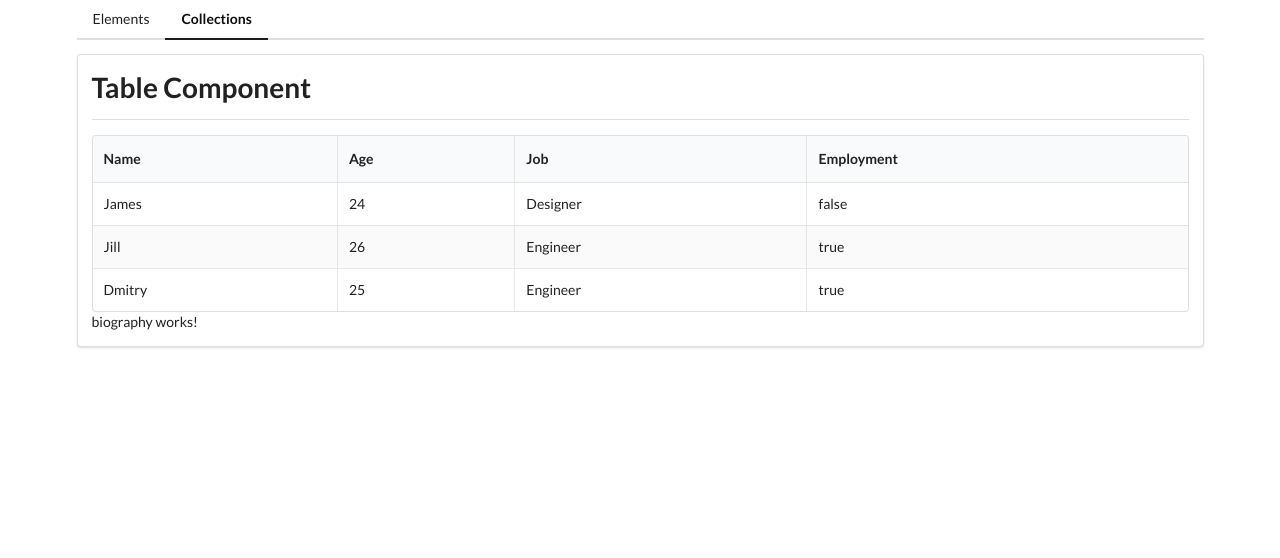
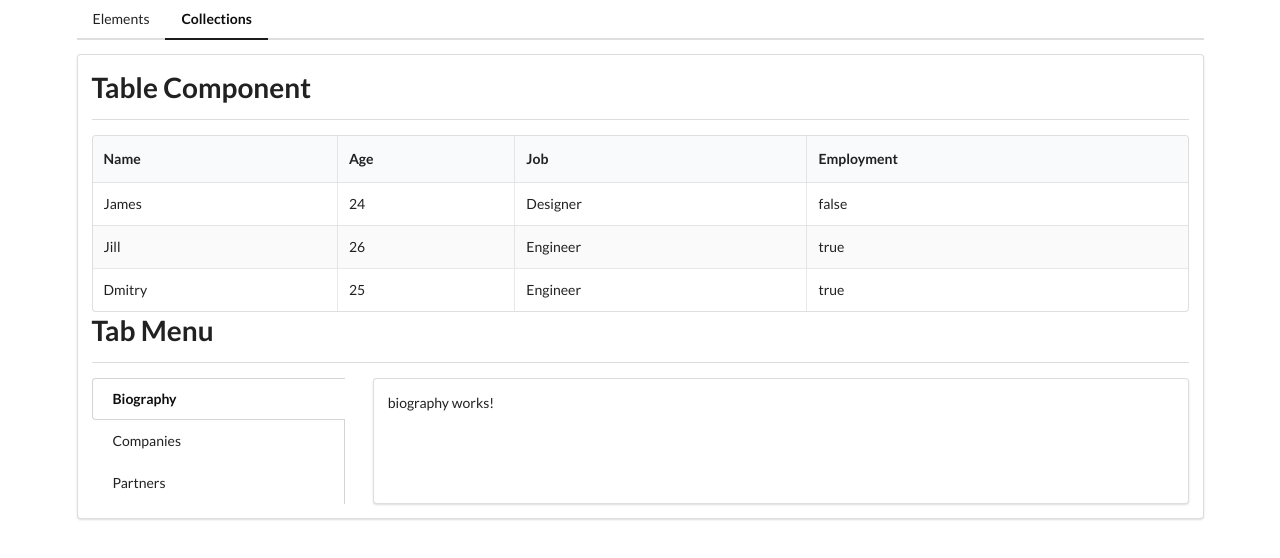
Before and after one commit to DmitryPolyakov1985/routing_and_modules_angular, an Angular app: page /collections in a window 1280 px wide. Shown: the top 558 px of the page. Built offline with nearby package versions, Linux system fonts and the light colour scheme.

Commit message:
collections module completed

```diff
--- a/src/app/collections/collections-home/collections-home.component.html
+++ b/src/app/collections/collections-home/collections-home.component.html
@@ -4,4 +4,18 @@
   [headers]="headers"
   [classNames]="'striped celled'"
 ></app-table>
-<router-outlet></router-outlet>
+
+<app-divider>Tab Menu</app-divider>
+<app-tabs>
+  <a
+    class="item"
+    routerLink="./"
+    routerLinkActive="active"
+    [routerLinkActiveOptions]="{ exact: true }"
+    >Biography</a
+  >
+  <a class="item" routerLink="./companies" routerLinkActive="active"
+    >Companies</a
+  >
+  <a class="item" routerLink="./partners" routerLinkActive="active">Partners</a>
+</app-tabs>
--- a/src/app/collections/collections.module.ts
+++ b/src/app/collections/collections.module.ts
@@ -8,9 +8,10 @@ import { SharedModule } from '../shared/shared.module';
 import { BiographyComponent } from './biography/biography.component';
 import { CompaniesComponent } from './companies/companies.component';
 import { PartnersComponent } from './partners/partners.component';
+import { TabsComponent } from './tabs/tabs.component';
 
 @NgModule({
-  declarations: [CollectionsHomeComponent, TableComponent, BiographyComponent, CompaniesComponent, PartnersComponent],
+  declarations: [CollectionsHomeComponent, TableComponent, BiographyComponent, CompaniesComponent, PartnersComponent, TabsComponent],
   imports: [CommonModule, CollectionsRoutingModule, SharedModule],
   exports: [],
 })
--- /dev/null
+++ b/src/app/collections/tabs/tabs.component.html
@@ -0,0 +1,12 @@
+<div class="ui grid">
+  <div class="four wide column">
+    <div class="ui vertical fluid tabular menu">
+      <ng-content></ng-content>
+    </div>
+  </div>
+  <div class="twelve wide stretched column">
+    <div class="ui segment">
+      <router-outlet></router-outlet>
+    </div>
+  </div>
+</div>
--- /dev/null
+++ b/src/app/collections/tabs/tabs.component.ts
@@ -0,0 +1,15 @@
+import { Component, OnInit } from '@angular/core';
+
+@Component({
+  selector: 'app-tabs',
+  templateUrl: './tabs.component.html',
+  styleUrls: ['./tabs.component.css']
+})
+export class TabsComponent implements OnInit {
+
+  constructor() { }
+
+  ngOnInit(): void {
+  }
+
+}
```
Also changed, not shown: src/app/collections/tabs/tabs.component.css (added), 1 other file (tests, documents, lock files or other folders).
